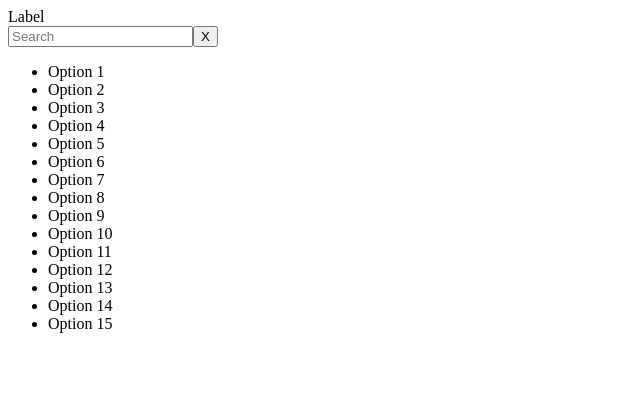
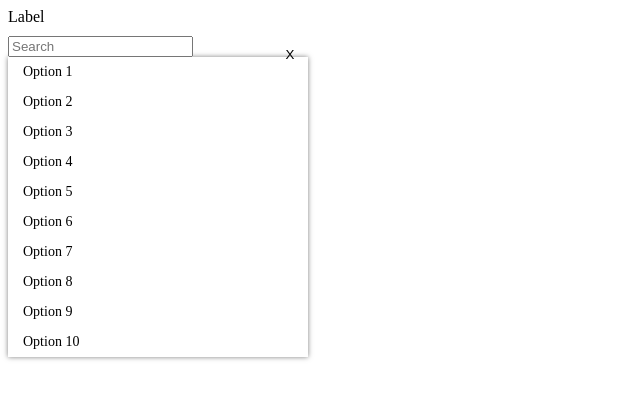
Before and after one commit to VictorPoprozhuk/autocomplete, a Vue app: page / in a window 1280 px wide. Shown: the top 398 px of the page, without its empty margins (0-640 px from the left). Built offline with nearby package versions, Linux system fonts and the light colour scheme.

Commit message:
add styles

```diff
--- a/src/components/Autocomplete/Autocomplete.scss
+++ b/src/components/Autocomplete/Autocomplete.scss
@@ -0,0 +1,68 @@
+.autocomplete-container {
+  max-width: 100%;
+  width: 300px;
+  font-size: 16px;
+
+  label {
+    margin-bottom: 10px;
+    display: block;
+  }
+
+  .input-container {
+    position: relative;
+    width: 100%;
+  }
+
+  .query-input {
+    width: 100%;
+    height: 35px;
+    border: 1px solid #232323;
+    border-radius: 4px;
+    padding-left: 10px;
+    padding-right: 30px;
+    font-size: 16px;
+    box-sizing: border-box;
+  }
+
+  .clear-input {
+    position: absolute;
+    top: 10px;
+    right: 10px;
+    border-radius: 50%;
+    border: none;
+    background-color: transparent;
+    width: 16px;
+    height: 16px;
+    padding: 0;
+
+    img {
+      width: 100%;
+      height: 100%;
+    }
+  }
+
+  .options-list {
+    width: 100%;
+    margin: 0;
+    padding: 0;
+    list-style: none;
+    box-shadow: 0px 0px 5px rgba(0, 0, 0, .5);
+    height: 300px;
+    overflow-y: auto;
+
+    .option-item {
+      padding: 7px 15px;
+      font-size: 14px;
+      cursor: pointer;
+
+      &:hover, &.active {
+        background-color: #cccccc;
+      }
+    }
+
+    .observer {
+      height: 50px;
+    }
+  }
+
+}
```
